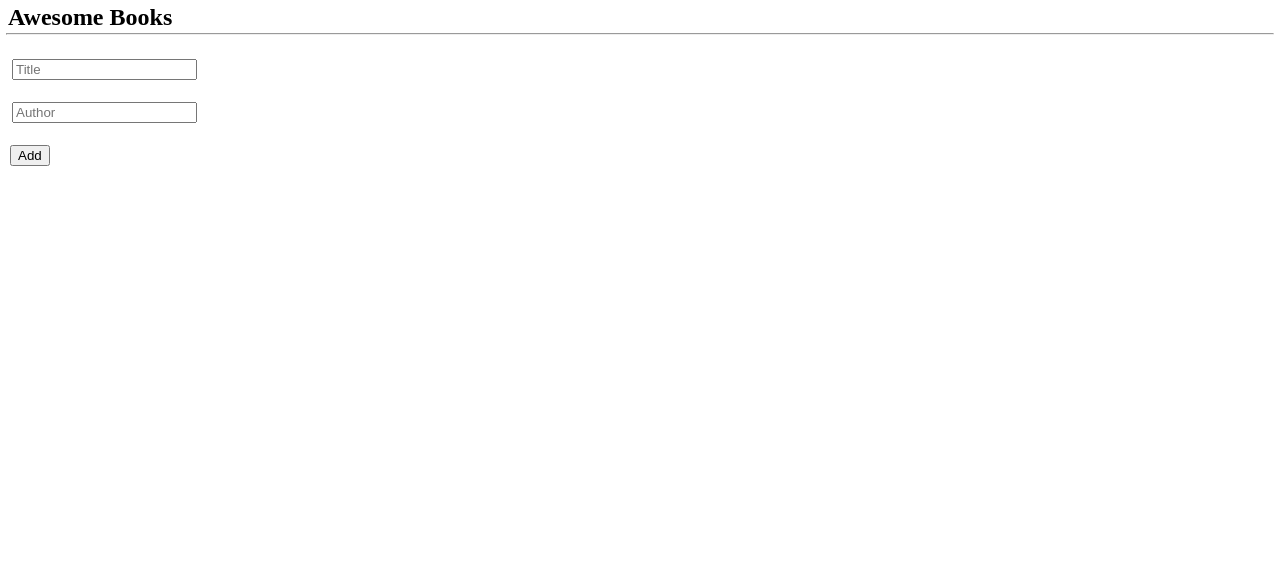
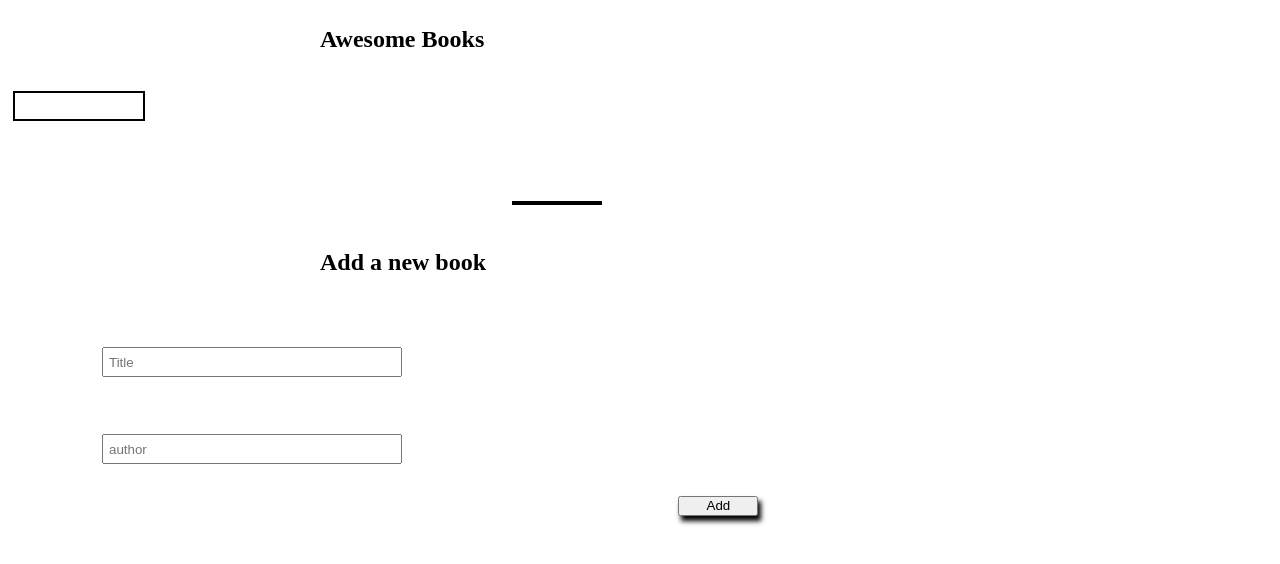
Before and after one commit to bizip/awesome-books, a website: page index.html in a window 1280 px wide. Drawn offline with Linux system fonts and the light colour scheme.

Commit message:
working on delete books

```diff
--- a/index.html
+++ b/index.html
@@ -18,10 +18,11 @@
     </section>
     <hr /><br />
     <section>
+        <h2>Add a new book</h2>
         <form action="#" id="new-book">
-                <label for="title"><input type="text" placeholder="Title" required id="title"></label><br /><br/>
-                <label for="author"><input type="text" placeholder="Author" required id="author"></label><br/><br />
-                <button type="submit">Add</button>
+                <label id="title" for="title"><input type="text" placeholder="Title" required id="title"></label><br /><br/>
+                <label id="author" for="author"><input type="text" placeholder="author" required id="author"></label><br/><br />
+                <button id="btn" type="submit">Add</button>
 
         </form>
     </section>
--- a/main.css
+++ b/main.css
@@ -1,3 +1,72 @@
 * {
-  margin: 2px;
+  padding: 0;
+  margin: 0;
+  box-sizing: border-box;
 }
+
+@media screen and (min-width: 500px) {
+
+  div {
+    width: 98vw;
+    display: flex;
+    flex-direction: row;
+    justify-content: space-around;
+  }
+
+  #book-list {
+    border: 2px solid black;
+    display: inline-flex;
+    flex-direction: column;
+    padding: 1% 5%;
+    margin: 1%;
+  }
+
+  form {
+    display: flex;
+    flex-direction: column;
+    justify-content: center;
+  }
+
+  h1 {
+    padding: 2% 25%;
+  }
+
+  h2 {
+    padding: 2% 25%;
+  }
+
+  form #title {
+    width: 300px;
+    height: 30px;
+    justify-content: center;
+    padding: 2%;
+    margin: 10px 5%;
+  }
+
+  form #author {
+    width: 300px;
+    height: 30px;
+    padding: 2%;
+    margin: 0 5%;
+  }
+
+  hr {
+    border: 2px solid black;
+    width: 90px;
+    margin-left: 40%;
+    margin-top: 5%;
+    background-color: black;
+  }
+
+  #btn {
+    width: 80px;
+    height: 20px;
+    margin-left: 53%;
+    box-shadow: 3px 5px 5px black;
+  }
+
+  .remove-button {
+    box-shadow: 3px 5px 5px black;
+  }
+
+}
--- a/main.js
+++ b/main.js
@@ -8,8 +8,8 @@ class Book {
         bookList.innerHTML += this.bookStore.map((el) => ` <div>
                  <h4>${el.title}</h4>
             <p>${el.author}</p>
-             <button type="button" data-id=${el.id} class="remove-button">Remove</button>
-             </div>`);
+          <button type="button" data-id=${el.id} class="remove-button">Remove</button>
+          </div>`);
     }
     addNewBook(title, author) {
         const id = this.bookStore.length + 1;
@@ -23,13 +23,33 @@ class Book {
         this.getBookList()
     }
 
+    deleteBook(el) {
+        if (this.el.classList.contains('remove-button')) {
+            this.el.parentElement.parentElement.remove()
+        }
+    }
 
 
-    removeBookFromList(index) {
+
+
+
+    /*static removeBookFromList = () => {
+        document.addEventListener('click', (e) => {
+           if (e.target.classlist.contains('remove')) {
+               const ide = parseInt(e.target.dataset.id, 10);
+               const bks = this.bookStore.splice(id, 1);
+               bookStore = bks;
+           }
+        });
+    }*/
+
+
+
+    /*removeBookFromList(index) {
 
         localStorage.setItem('singleBook', JSON.stringify(this.bookStore.splice(index, 1)));
         this.getBookList()
-    }
+    }*/
 }
 
 const booksLibrary = new Book();
@@ -47,10 +67,21 @@ window.onload = () => {
     removeBtn.forEach((el) => {
 
         el.addEventListener('click', (e) => {
-            e.stopPropagation();
+            /*e.stopPropagation();*/
             console.log(e.target.dataset.id);
-            booksLibrary.removeBookFromList(e.target.dataset.id);
 
+
+           // const newStore = booksLibrary.removeBookFromList(e.target.dataset.id);
+            //bookStore = newStore;
+            //this.bookList(newStore);
+            //title.value = '';
+           // author.value = '';
         });
     });
+
+
 }
+
+document.getElementById('bookList').addEventListener('click', (e) => {
+    deleteBook(e.target.dataset.id);
+  });
```
